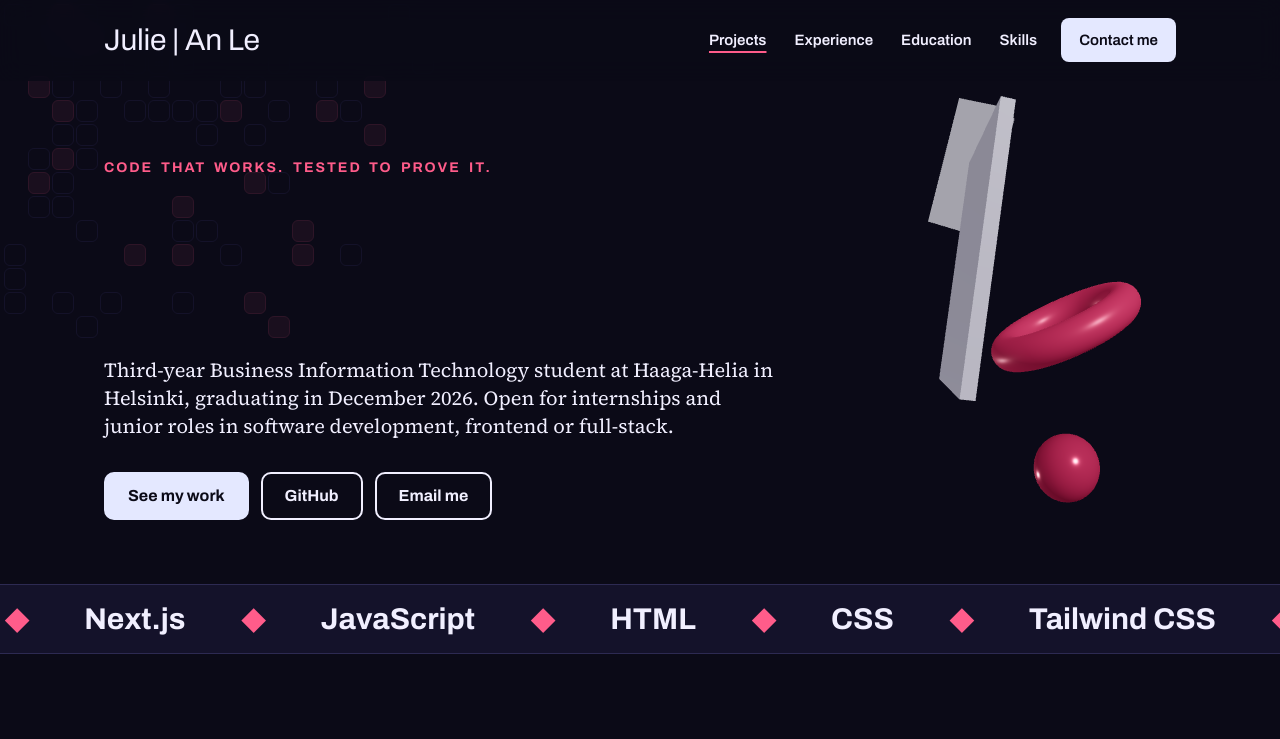
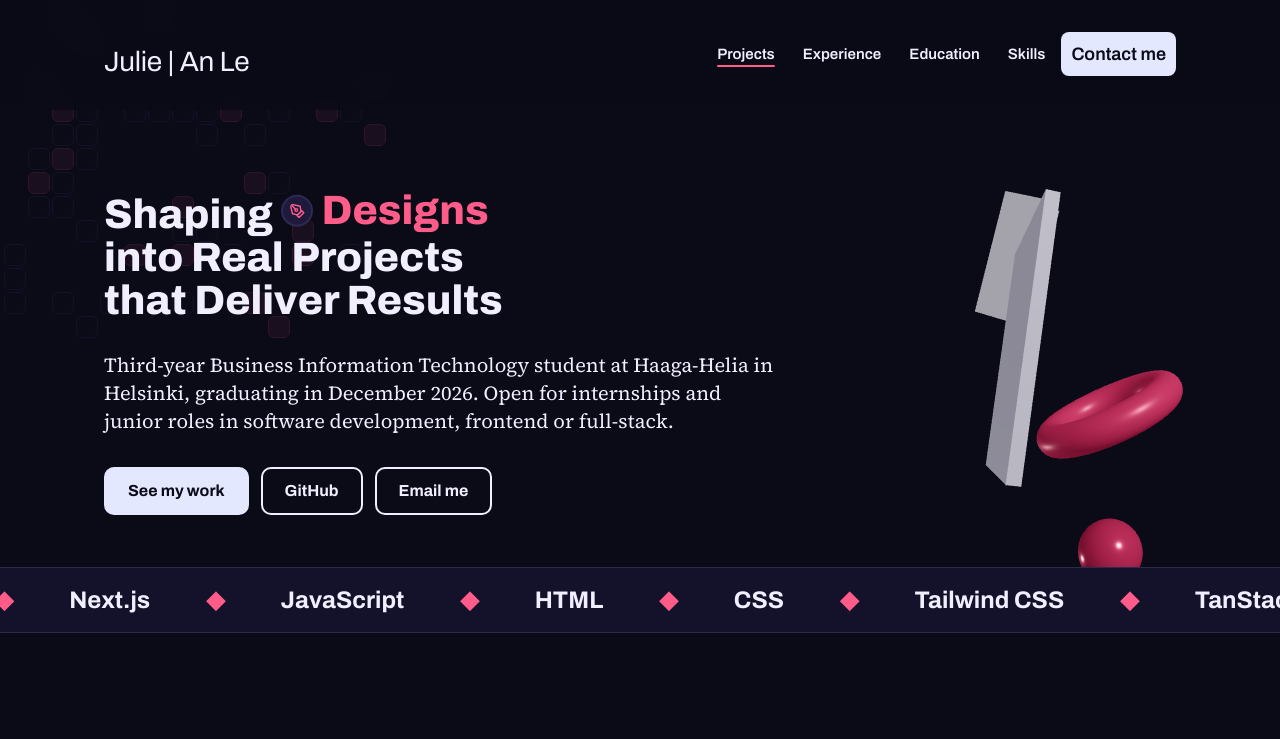
Before and after one commit to chopiean/portfolio, a React (Vite) app: page / in a window 1280 px wide. Shown: the top 739 px of the page. Built offline with nearby package versions, Linux system fonts and the light colour scheme.

Commit message:
Edit slogans with 3D animation

```diff
--- a/src/components/Header.tsx
+++ b/src/components/Header.tsx
@@ -29,7 +29,7 @@ export default function Header() {
       <div className="wrap flex min-h-[72px] flex-wrap items-center justify-between gap-x-6 gap-y-1">
         <a
           href="#top"
-          className="inline-flex items-center font-ui text-[30px] tracking-[-0.01em] [font-stretch:100%] py-4"
+          className="inline-flex items-center font-ui text-[28px] tracking-[-0.01em] [font-stretch:100%] py-6 mt-4"
         >
           {profile.name}
         </a>
@@ -49,7 +49,7 @@ export default function Header() {
           ))}
           <a
             href="#contact"
-            className="ml-2 hidden min-h-11 items-center rounded-lg bg-pale px-[18px] font-ui text-[15px] font-semibold text-bg transition-colors hover:bg-accent min-[561px]:inline-flex"
+            className=" hidden min-h-11 items-center rounded-lg bg-pale px-[10px] font-ui text-[18px] font-semibold text-bg transition-colors hover:bg-accent min-[561px]:inline-flex"
           >
             Contact me
           </a>
--- a/src/components/Hero.tsx
+++ b/src/components/Hero.tsx
@@ -6,7 +6,67 @@ import {
   profile,
 } from "../data/content";
 import { cn } from "../lib/cn";
+import type { ReactNode } from "react";
 import HeroCanvas from "./HeroCanvas";
+
+const wordIcons: Record<(typeof headline.rotating)[number], ReactNode> = {
+  Ideas: (
+    <>
+      <path d="M9 18h6M10 22h4" />
+      <path d="M12 2a7 7 0 0 0-4 12.7c.6.5 1 1.3 1 2.1V17h6v-.2c0-.8.4-1.6 1-2.1A7 7 0 0 0 12 2z" />
+    </>
+  ),
+  Concepts: (
+    <>
+      <circle cx="7" cy="7" r="4" />
+      <rect x="13" y="13" width="8" height="8" rx="1" />
+      <path d="M17 2l4 7h-8z" />
+    </>
+  ),
+  Designs: (
+    <>
+      <path d="M12 19l7-7 3 3-7 7-3-3z" />
+      <path d="M18 13l-1.5-7.5L2 2l3.5 14.5L13 18l5-5z" />
+      <path d="M2 2l7.6 7.6" />
+      <circle cx="11" cy="11" r="2" />
+    </>
+  ),
+  Code: <path d="M16 18l6-6-6-6M8 6l-6 6 6 6" />,
+};
+
+// Cycles through headline.rotating. The first word is repeated at the end so
+// the loop snaps back invisibly; the `slide` keyframes assume 4 words.
+function RotatingWord() {
+  const list = [...headline.rotating, headline.rotating[0]];
+  return (
+    <span className="inline-block h-[1.2em] overflow-hidden align-bottom">
+      <span
+        className="flex animate-slide flex-col motion-reduce:animate-none"
+        style={{ animationDelay: "1.4s" }}
+      >
+        {list.map((w, i) => (
+          <span
+            key={i}
+            className="flex h-[1.2em] items-center gap-[0.22em] text-accent"
+          >
+            <svg
+              viewBox="0 0 24 24"
+              fill="none"
+              stroke="currentColor"
+              strokeWidth="2"
+              strokeLinecap="round"
+              strokeLinejoin="round"
+              className="size-[0.78em] shrink-0 rounded-full border-2 border-line bg-surface2 p-[0.14em]"
+            >
+              {wordIcons[w]}
+            </svg>
+            {w}
+          </span>
+        ))}
+      </span>
+    </span>
+  );
+}
 
 const btn =
   "inline-flex min-h-12 items-center rounded-[10px] border-2 px-[22px] font-ui text-base font-bold transition duration-150 hover:-translate-y-0.5 active:translate-y-0 motion-reduce:transition-none";
@@ -32,7 +92,7 @@ function Ticker() {
         {[...tickerSkills, ...tickerSkills].map((item, i) => (
           <span
             key={i}
-            className="flex items-center gap-14 whitespace-nowrap font-ui text-2xl font-bold min-[560px]:text-3xl"
+            className="flex items-center gap-14 whitespace-nowrap font-ui text-2xl font-bold min-[560px]:text-2xl"
           >
             {item}
             <span className="text-accent">◆</span>
@@ -44,53 +104,44 @@ function Ticker() {
 }
 
 export default function Hero() {
-  const words = headline.split(" ");
   const fade =
     "animate-fadein opacity-0 motion-reduce:animate-none motion-reduce:opacity-100";
 
   return (
     <section
       id="top"
-      className="wrap grid items-center gap-[clamp(32px,5vw,72px)] pb-[clamp(16px,2.5vw,32px)] pt-[clamp(32px,6vw,80px)]"
+      className="wrap grid items-center gap-[clamp(32px,4vw,72px)] pb-[clamp(16px,2.5vw,32px)] pt-[clamp(32px,6vw,80px)]"
     >
       <div className="relative">
         {/* 3D shapes float behind the headline, top-right. Purely
             decorative — HeroCanvas itself hides on small screens and for
             visitors who prefer reduced motion or lack WebGL. */}
-        <div className="pointer-events-none absolute -right-10 -top-16 -z-10 hidden size-[420px] min-[861px]:block">
+        <div className="pointer-events-none absolute -right-20 -z-10 hidden size-[410px] min-[861px]:block">
           <HeroCanvas />
         </div>
 
-        <p
-          className="mb-3 font-ui text-sm font-bold uppercase tracking-[0.14em] text-accent [perspective:800px]"
-          aria-hidden="true"
-        >
-          {"Code that works. Tested to prove it.".split(" ").map((w, i) => (
+        <h1 className="mb-7 font-ui text-[clamp(30px,3.2vw,62px)] font-extrabold leading-[1.04] [font-stretch:100%]">
+          <span className="sr-only">
+            {headline.lead} {headline.rotating.join(", ")}{" "}
+            {headline.rest.join(" ")}
+          </span>
+          {[
+            <>
+              {headline.lead} <RotatingWord />
+            </>,
+            ...headline.rest,
+          ].map((line, i) => (
             <span
               key={i}
-              className="mr-2 inline-block [transform-style:preserve-3d]"
+              aria-hidden="true"
+              className="-mb-[0.1em] block overflow-hidden pb-[0.12em]"
             >
               <span
-                className="inline-block animate-flip-in opacity-0 [transform-origin:50%_100%]"
-                style={{ animationDelay: `${i * 0.09}s` }}
+                className="inline-block animate-rise [transform:translateY(110%)] motion-reduce:animate-none motion-reduce:[transform:none]"
+                style={{ animationDelay: `${0.1 + i * 0.12}s` }}
               >
-                {w}
+                {line}
               </span>
-            </span>
-          ))}
-        </p>
-
-        <h1 className="mb-7 font-ui text-[clamp(38px,5.2vw,72px)] font-extrabold leading-[1.04] tracking-[-0.025em] [font-stretch:116%]">
-          {words.map((w, i) => (
-            <span key={i}>
-              <span className="-mb-[0.14em] inline-block overflow-hidden pb-[0.14em] align-bottom">
-                <span
-                  className="inline-block translate-y-[110%] animate-rise motion-reduce:translate-y-0 motion-reduce:animate-none"
-                  style={{ animationDelay: `${0.1 + i * 0.07}s` }}
-                >
-                  {w}
-                </span>
-              </span>{" "}
             </span>
           ))}
         </h1>
--- a/src/data/content.ts
+++ b/src/data/content.ts
@@ -17,8 +17,12 @@ export const nav = [
   { id: "skills", label: "Skills" },
 ] as const;
 
-export const headline =
-  "I build React and TypeScript apps, and test them end to end.";
+// Hero h1: "Shaping <rotating word>" then one line per entry in `rest`.
+export const headline = {
+  lead: "Shaping",
+  rotating: ["Ideas", "Concepts", "Designs", "Code"],
+  rest: ["into Real Projects", "that Deliver Results"],
+} as const;
 
 export const intro =
   "Third-year Business Information Technology student at Haaga-Helia in Helsinki, graduating in December 2026. Open for internships and junior roles in software development, frontend or full-stack.";
--- a/src/index.css
+++ b/src/index.css
@@ -21,6 +21,30 @@
     alternate;
   --animate-marquee: marquee 32s linear infinite;
   --animate-flip-in: flip-in 0.6s cubic-bezier(0.2, 0.7, 0.2, 1) forwards;
+  --animate-slide: slide 10s cubic-bezier(0.7, 0, 0.3, 1) infinite;
+
+  /* Hero rotating word: 5 rows (4 words + first repeated), -20% = one row. */
+  @keyframes slide {
+    0%,
+    20% {
+      transform: translateY(0);
+    }
+    25%,
+    45% {
+      transform: translateY(-20%);
+    }
+    50%,
+    70% {
+      transform: translateY(-40%);
+    }
+    75%,
+    95% {
+      transform: translateY(-60%);
+    }
+    100% {
+      transform: translateY(-80%);
+    }
+  }
 
   @keyframes flip-in {
     from {
```
